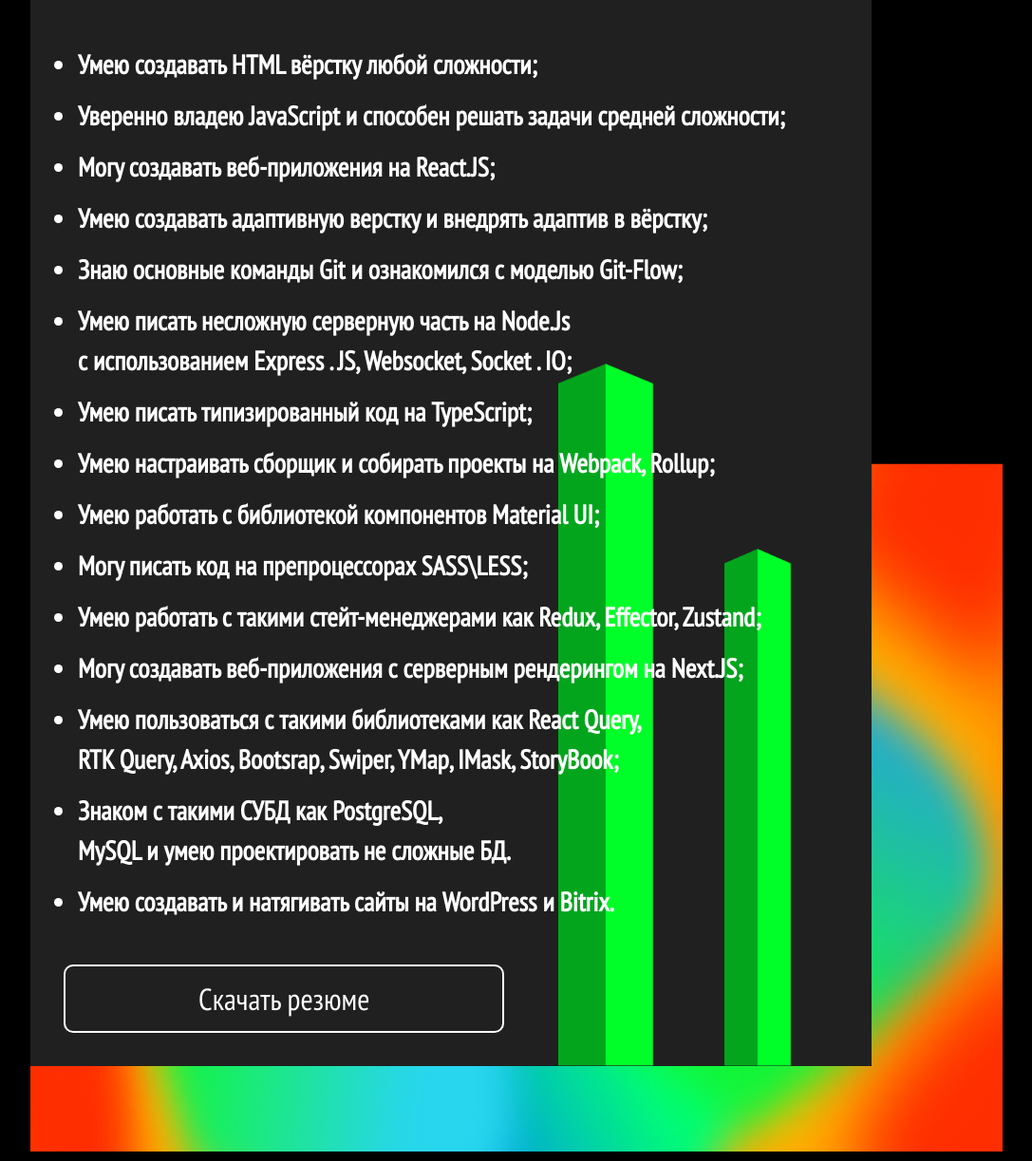
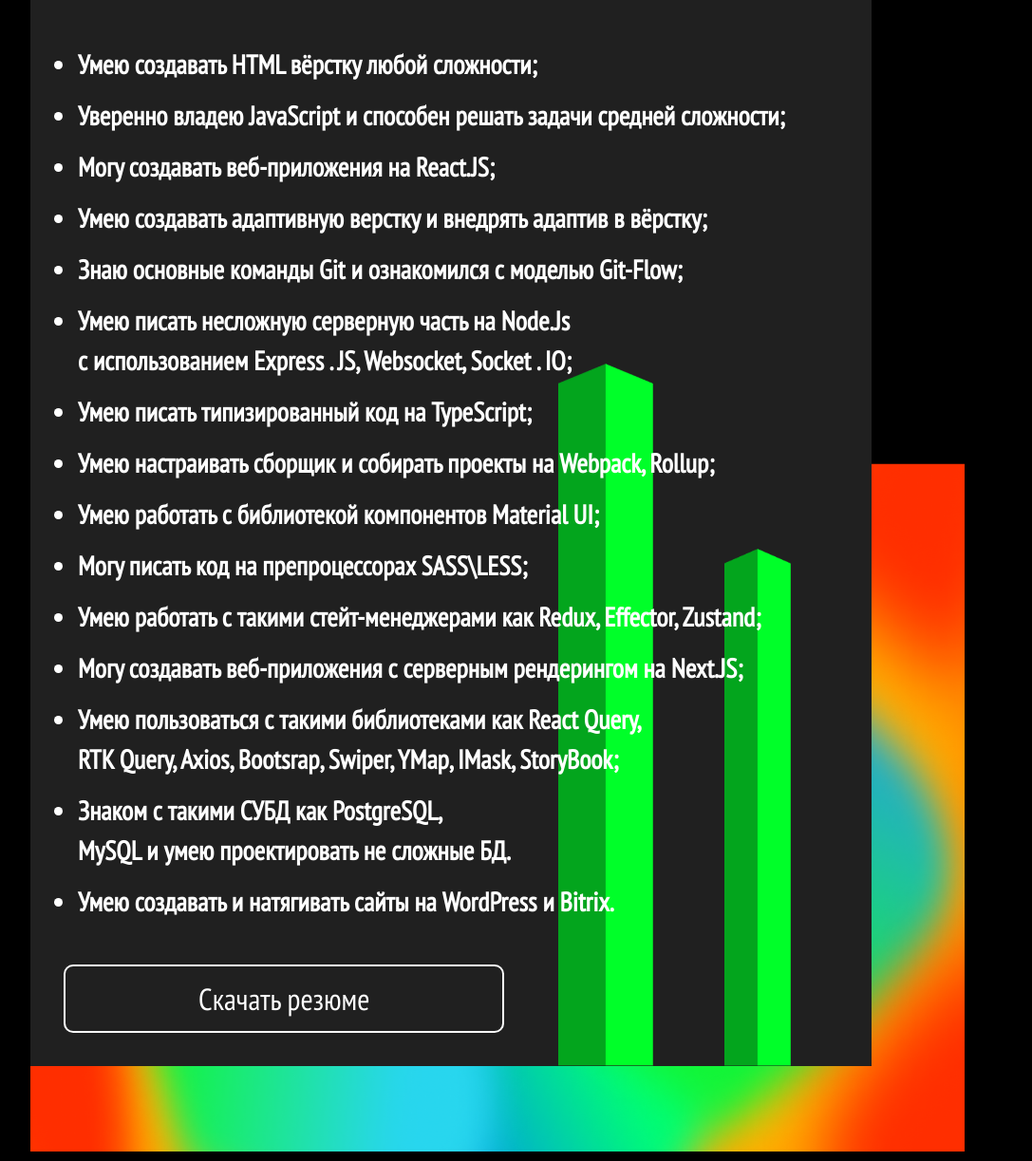
Before and after one commit to Dzhambulat-Kagermanov/portfolio-portfolio, a React (Vite) app: page / in a window 1280 px wide. Shown: the part 1032-2255 px from the top of the page at 95% size, without its empty margins (116-1203 px from the left). Built offline with nearby package versions, Linux system fonts and the light colour scheme; the HTML template or start-up script is replaced by a standard one.

Commit message:
UPDATE: Change width propertie in src/components/modules/Skills/Decoration/Decoration.module.scss

```diff
--- a/src/components/modules/Skills/Decoration/Decoration.module.scss
+++ b/src/components/modules/Skills/Decoration/Decoration.module.scss
@@ -1,6 +1,6 @@
 .decoration {
   position: absolute;
-  width: 100%;
+  width: calc(100% - 40px);
   height: 725px;
   left: 20px;
   bottom: -90px;
```
